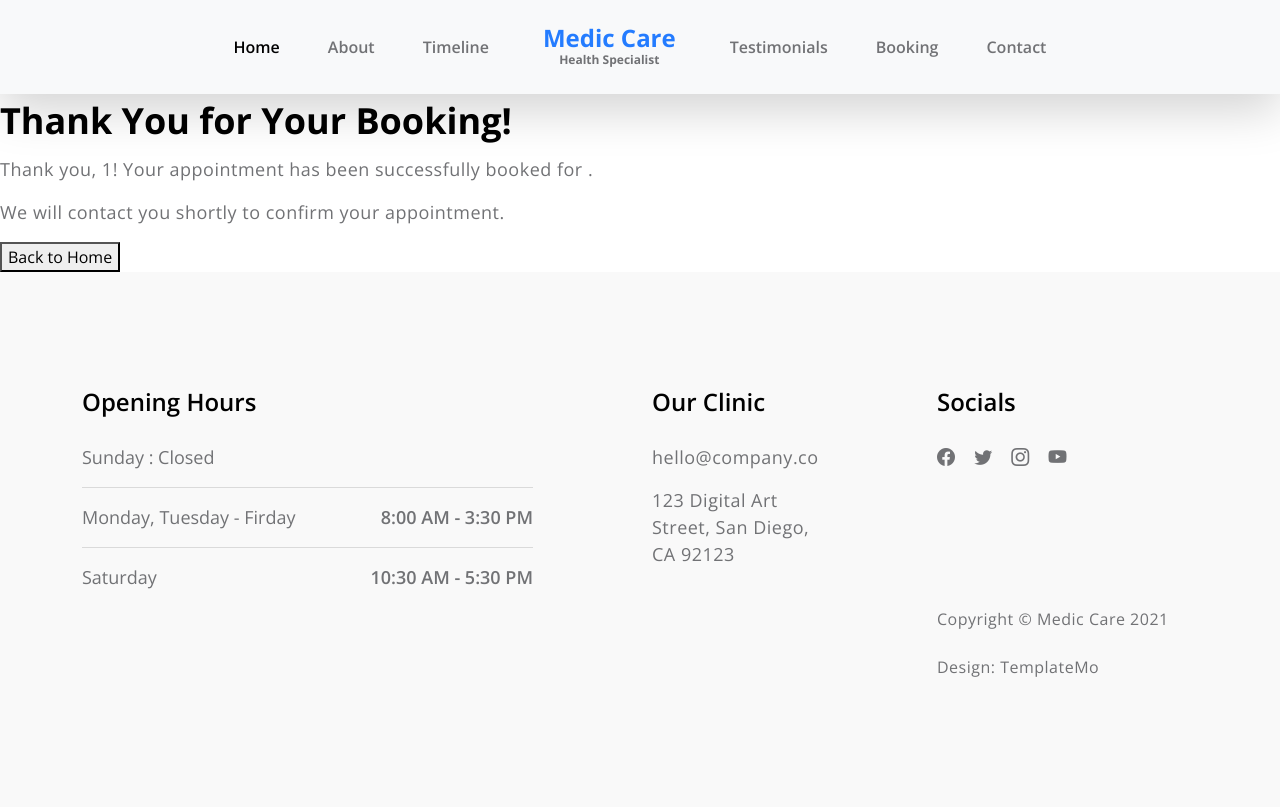
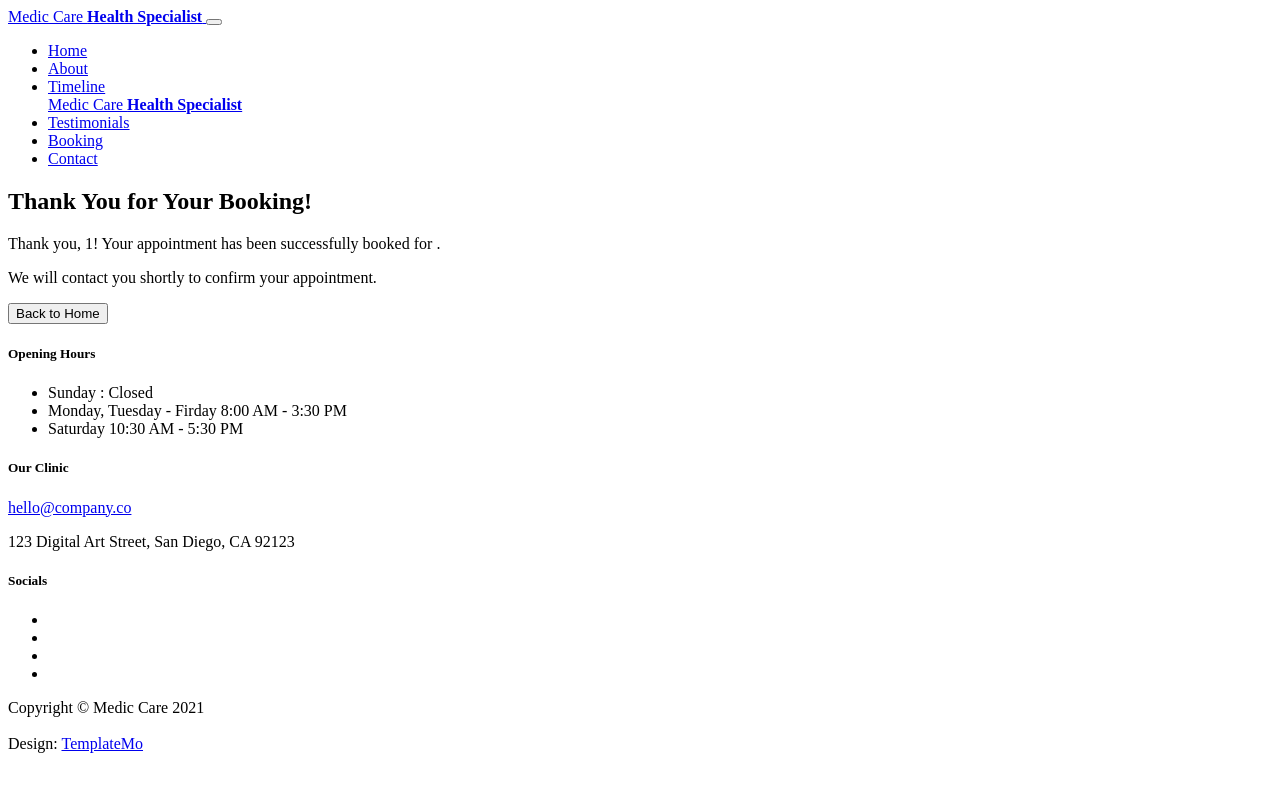
Before and after one commit to ThanksAbout/clinic-system, a PHP site: page /thank_you.php?name=1 in a window 1280 px wide. After the commit the page ends 753 px from the top, so only its background shows below. Run offline with PHP 8.4, Linux system fonts and the light colour scheme; data that the repository does not hold is empty.

Commit message:
Functions_update

```diff
--- a/thank_you.php
+++ b/thank_you.php
@@ -7,22 +7,6 @@
     <meta charset="UTF-8">
     <meta name="viewport" content="width=device-width, initial-scale=1.0">
     <title>Thank You for Booking!</title>
-    <link rel="preconnect" href="https://fonts.googleapis.com">
-
-        <link rel="preconnect" href="https://fonts.gstatic.com" crossorigin>
-
-        <link href="https://fonts.googleapis.com/css2?family=Open+Sans:wght@300;400;600;700&display=swap" rel="stylesheet">
-
-        <link href="css/bootstrap.min.css" rel="stylesheet">
-
-        <link href="css/bootstrap-icons.css" rel="stylesheet">
-
-        <link href="css/owl.carousel.min.css" rel="stylesheet">
-
-        <link href="css/owl.theme.default.min.css" rel="stylesheet">
-
-        <link href="css/templatemo-medic-care.css" rel="stylesheet">
-
 </head>
 <body>
     <h2>Thank You for Your Booking!</h2>
```
